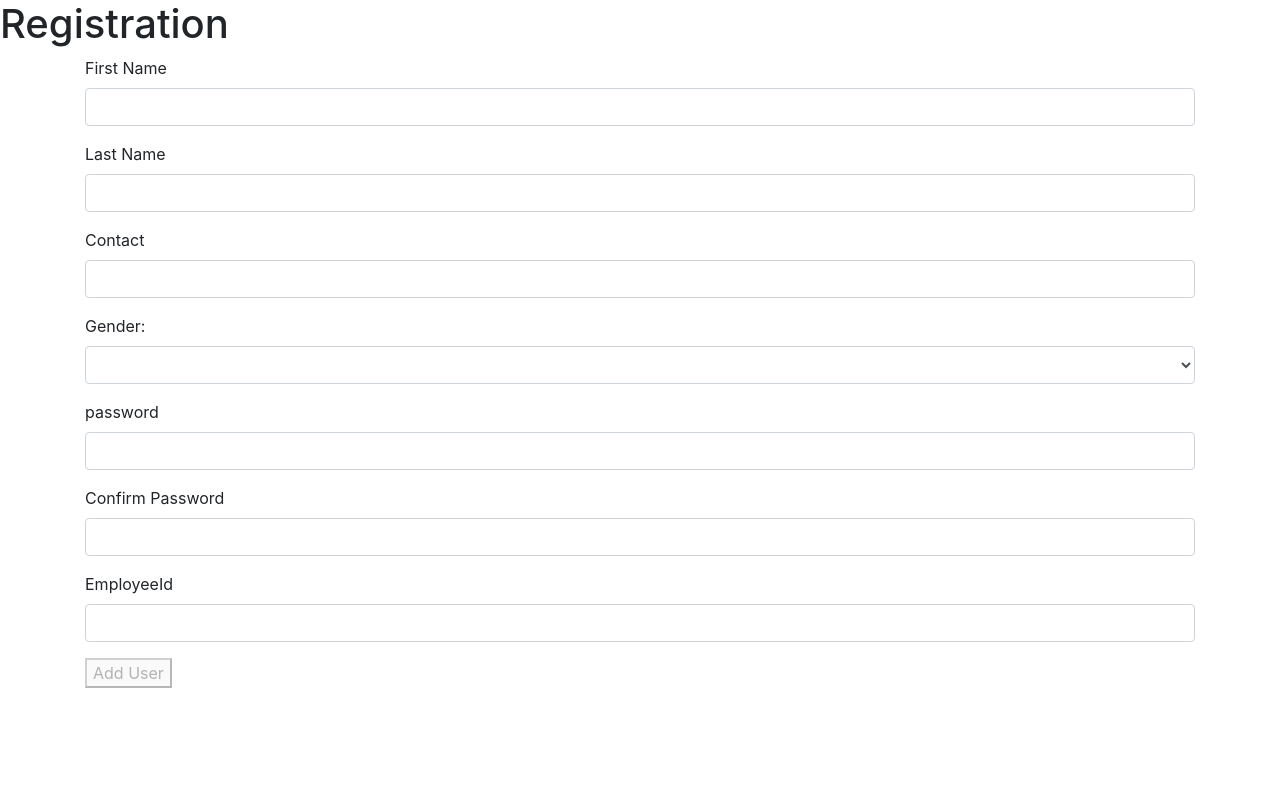
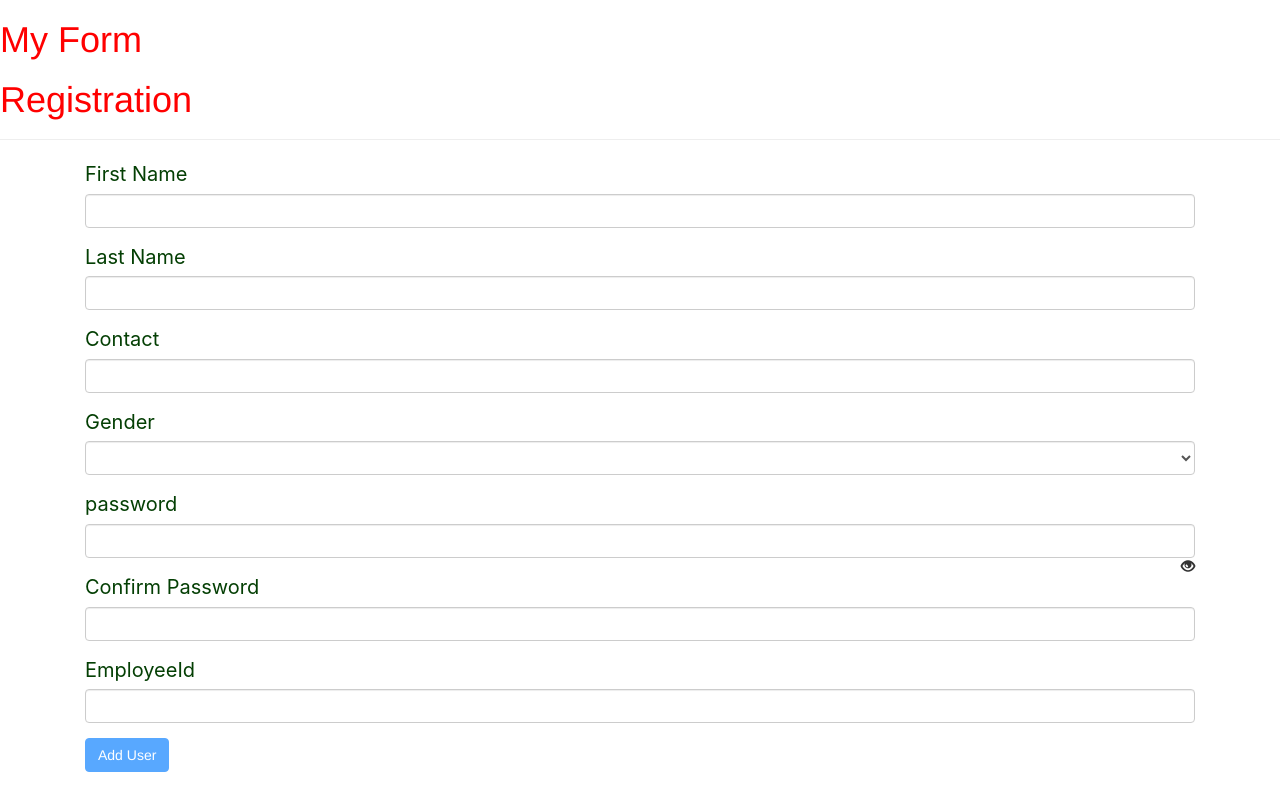
Before and after one commit to ajeetbal/SignUpForms, an Angular app: page /reactive-forms in a window 1280 px wide. Built offline with nearby package versions, Linux system fonts and the light colour scheme.

Commit message:
+directive

```diff
--- a/src/app/app.component.html
+++ b/src/app/app.component.html
@@ -1,2 +1,2 @@
-
+<h1 bluecolor>My Form</h1>
 <router-outlet></router-outlet>
--- a/src/app/app.module.ts
+++ b/src/app/app.module.ts
@@ -7,6 +7,7 @@ import { AppComponent } from './app.component';
 import { ReactiveFormsComponent } from './reactive-forms/reactive-forms.component';
 import { TableComponent } from './table/table.component';
 import { StoreService } from './store.service';
+import { BluecolorDirective } from './bluecolor.directive';
 const Routes=[
   {
     path:"reactive-forms",
@@ -25,7 +26,8 @@ const Routes=[
   declarations: [
     AppComponent,
     ReactiveFormsComponent,
-    TableComponent
+    TableComponent,
+    BluecolorDirective
   ],
   imports: [
     BrowserModule,
--- /dev/null
+++ b/src/app/bluecolor.directive.ts
@@ -0,0 +1,13 @@
+import { Directive,ElementRef } from '@angular/core';
+
+@Directive({
+  selector: '[bluecolor]'
+})
+export class BluecolorDirective {
+
+  constructor(element:ElementRef) {
+    element.nativeElement.style.color="red";
+
+   }
+
+}
--- a/src/app/reactive-forms/reactive-forms.component.css
+++ b/src/app/reactive-forms/reactive-forms.component.css
@@ -0,0 +1,17 @@
+@import url('https://unpkg.com/bootstrap@3.3.7/dist/css/bootstrap.min.css');
+label{
+    font-family: -apple-system, BlinkMacSystemFont, 'Segoe UI', Roboto, Oxygen, Ubuntu, Cantarell, 'Open Sans', 'Helvetica Neue', sans-serif;
+    font-size: 20px;
+    font-weight: 400;
+    color:rgb(4, 63, 4);
+}
+
+
+span{
+
+    float: right;
+}
+#eye{
+    position: relative;
+    padding-top:20px;
+}
--- a/src/app/reactive-forms/reactive-forms.component.html
+++ b/src/app/reactive-forms/reactive-forms.component.html
@@ -1,6 +1,7 @@
 
 <div class="jombotron">
-<h1>Registration</h1>
+<h1 bluecolor>Registration</h1>
+<hr>
   <div class="container">
 <form novalidate [formGroup]="form" (ngSubmit)="addUser(form)">
   <div class="form-group">
@@ -17,6 +18,8 @@
             First Name will contain only characters.
           </div>
     </div>
+
+
     <div class="form-group">
         <label for="lastname">
           Last Name
@@ -50,8 +53,10 @@
                 </div>
           </div>
 
+
+
           <div  class="form-group">
-              <label for="gender">Gender: </label>
+              <label for="gender">Gender </label>
               <select formControlName="gender" class="form-control">
                   <option value="Male">Male</option>
                   <option  value="Female">Female </option>
@@ -69,9 +74,12 @@
             <label for="password">
               password
             </label>
-            <input type="password" formControlName="password" [(ngModel)] ="password" class="form-control">
+            <input type= "{{toggle}}"  formControlName="password" [(ngModel)] ="password" class="form-control">
+            <span (click)="togglePasswordMode()" class="glyphicon glyphicon-eye-open"> </span>
+
           </div>
-          <div *ngIf="form.get('password').invalid && form.get('password').touched" class="alert alert-danger">
+
+                    <div *ngIf="form.get('password').invalid && form.get('password').touched" class="alert alert-danger">
               <div *ngIf="form.get('password').hasError('required')">
                   password is required.
                 </div>
@@ -86,9 +94,13 @@
               </label>
               <input type="password" [(ngModel)]="confirmpassword" formControlName="confirmpassword" class="form-control">
             </div>
-           <div *ngIf="form.get('confirmpassword').touched" class="alert alert-danger">
-            <div [hidden]="password==confirmpassword">
+           <div *ngIf="form.get('confirmpassword').touched">
+            <div [hidden]="password==confirmpassword" class="alert alert-danger">
               Password did not match.
+            </div>
+            <div *ngIf="form.get('confirmpassword').hasError('required')" class="alert alert-danger">
+              this field is required.
+
             </div>
             </div>
 
@@ -110,15 +122,7 @@
                 Employee Id must contain 4 digits.
             </div>
         </div>
-
-
-
-
-
-
-
-
-  <button type="submit" name="button" [disabled]="form.invalid">Add User</button>
+  <button class="btn btn-primary" type="submit" name="button" [disabled]="form.invalid">Add User</button>
 </form>
 </div>
 </div>
--- a/src/app/reactive-forms/reactive-forms.component.ts
+++ b/src/app/reactive-forms/reactive-forms.component.ts
@@ -11,9 +11,9 @@ import { StoreService } from '../store.service';
   styleUrls: ['./reactive-forms.component.css']
 })
 export class ReactiveFormsComponent implements OnInit {
-
   userList:User[]=[];
   user;
+  toggle:string='password';
   gender=['Male','Female'];
   form: FormGroup;
   constructor(private store:StoreService,private routes:Router) { }
@@ -25,6 +25,16 @@ export class ReactiveFormsComponent implements OnInit {
     this.routes.navigate(['/table']);
 
   }
+
+  togglePasswordMode() {
+    if(this.toggle=='password')
+    {
+      this.toggle='text';
+    }
+    else{
+      this.toggle='password';
+    }
+ }
 
 
 
--- a/src/app/table/table.component.css
+++ b/src/app/table/table.component.css
@@ -0,0 +1,29 @@
+#customers {
+    font-family: "Trebuchet MS", Arial, Helvetica, sans-serif;
+    border-collapse: collapse;
+    width: 100%;
+}
+
+#customers td, #customers th {
+    border: 1px solid #ddd;
+    padding: 8px;
+}
+
+#customers tr:nth-child(even){background-color: #f2f2f2;}
+
+#customers tr:hover {background-color: #ddd;}
+
+#customers th {
+    padding-top: 12px;
+    padding-bottom: 12px;
+    text-align: left;
+    background-color: #4CAF50;
+    color: white;
+}
+ .btn-info{
+    width:50%;
+}
+.btn-success
+{
+    width:50%;
+}
--- a/src/app/table/table.component.html
+++ b/src/app/table/table.component.html
@@ -1,18 +1,20 @@
 
-<table class="table">
+<table id="customers">
   <th>First Name</th>
   <th>Last Name</th>
   <th>EmployeeId</th>
   <th>Password</th>
-
-
+  <th>Contact</th>
+  <th>Gender</th>
   <tr>
     <td>{{formvalue.firstname}}</td>
     <td>{{formvalue.lastname}}</td>
     <td>{{formvalue.eid}}</td>
     <td>{{formvalue.password}}</td>
-
+  <td>{{formvalue.contact}}</td>
+  <td>{{formvalue.gender}}</td>
   </tr>
 </table>
-<button (click)="move()" name="button" >Edit</button>
-<button (click)="done()" name="button" >Done</button>
+<br>
+<button class="btn btn-info" (click)="move()" name="button" >Edit</button>
+<button class="btn btn-success" (click)="done()" name="button" >Done</button>
--- a/src/index.html
+++ b/src/index.html
@@ -8,6 +8,8 @@
   <meta name="viewport" content="width=device-width, initial-scale=1">
   <link rel="icon" type="image/x-icon" href="favicon.ico">
   <link rel="stylesheet" href="https://stackpath.bootstrapcdn.com/bootstrap/4.1.3/css/bootstrap.min.css" integrity="sha384-MCw98/SFnGE8fJT3GXwEOngsV7Zt27NXFoaoApmYm81iuXoPkFOJwJ8ERdknLPMO" crossorigin="anonymous">
+
+
 </head>
 <body>
   <app-root></app-root>
```
Also changed, not shown: 1 other file (tests, documents, lock files or other folders).
